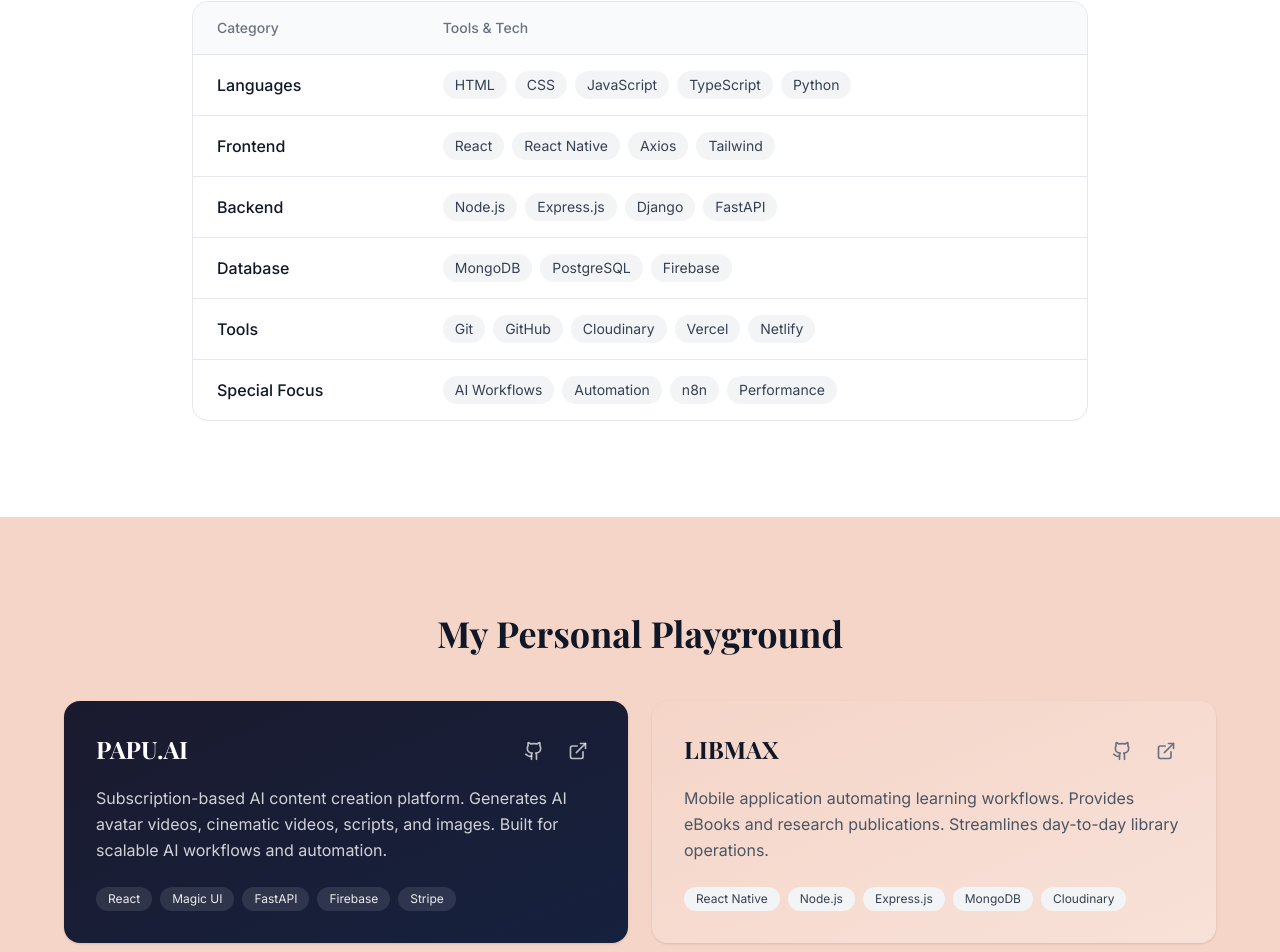
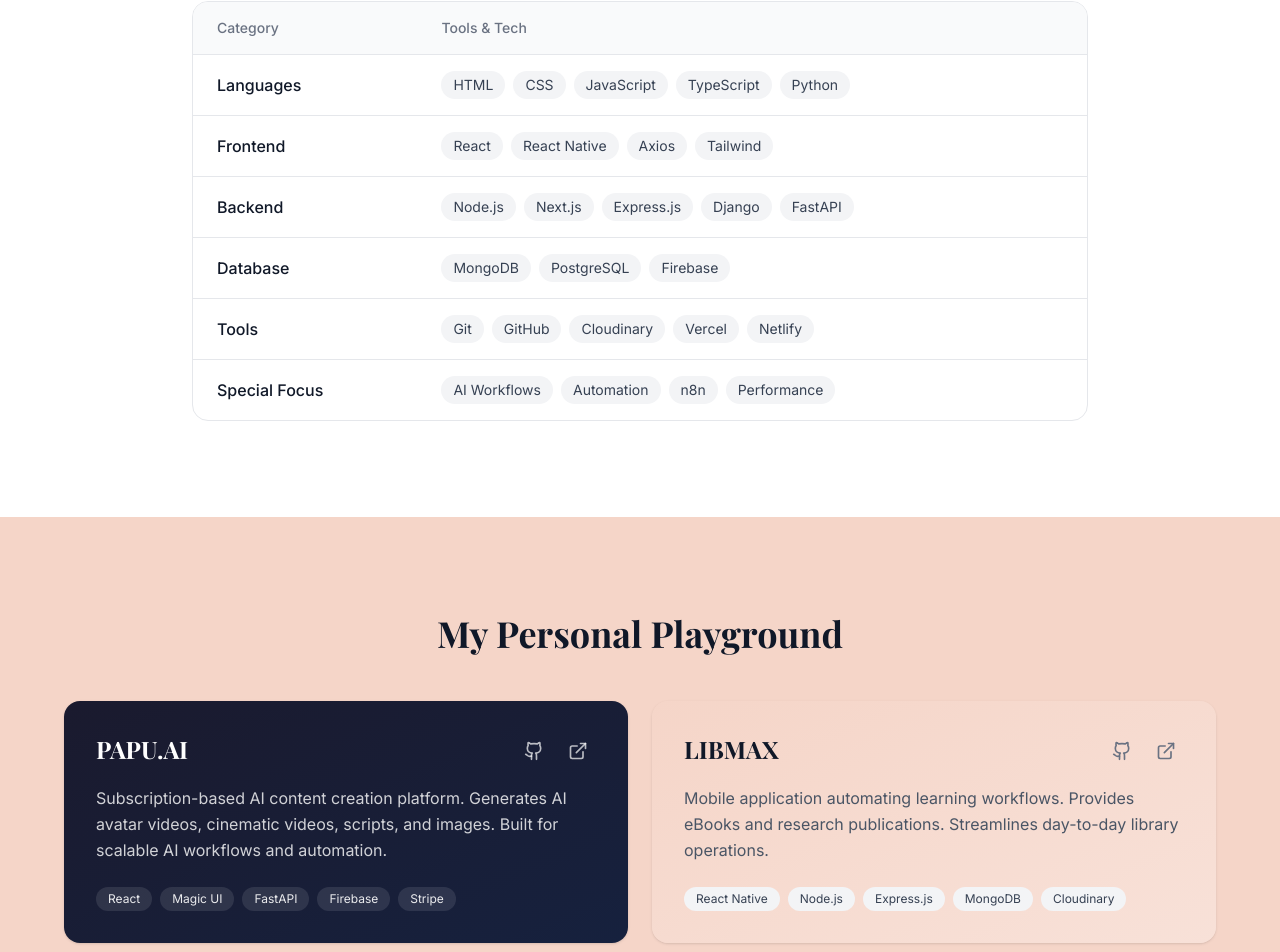
Before and after one commit to Khurram2001/Khurram-s-Portfolio, a Next.js app: page / in a window 1280 px wide. Shown: the part 1725-2677 px from the top of the page. Built offline with nearby package versions, Linux system fonts and the light colour scheme; a web font is replaced by a local one.

Commit message:
Backend Skills Added

```diff
--- a/components/skills.tsx
+++ b/components/skills.tsx
@@ -10,7 +10,7 @@ export function Skills() {
     },
     {
       category: "Backend",
-      skills: ["Node.js", "Express.js", "Django", "FastAPI"],
+      skills: ["Node.js", "Next.js", "Express.js", "Django", "FastAPI"],
     },
     {
       category: "Database",
```
